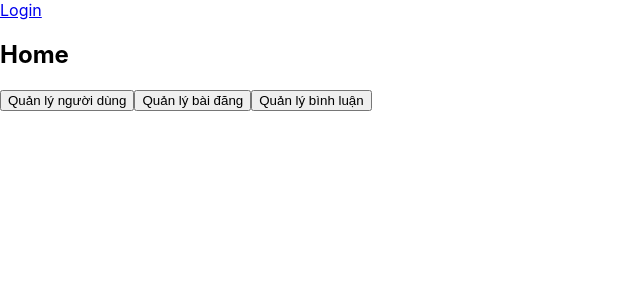
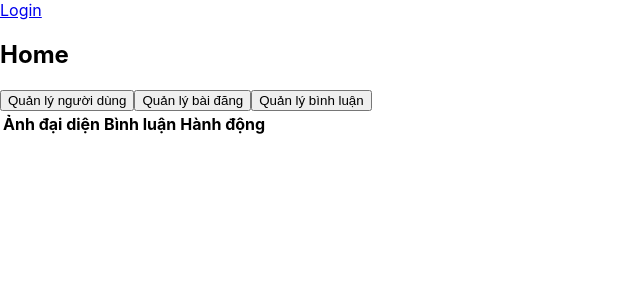
Before and after one commit to tinhtrinh/pinAdmin, a React (Create React App) app in the folder frontend/: page /home in a window 1280 px wide. Both pictures are taken after a click on the button "Quản lý bình luận". Shown: the top 300 px of the page, without its empty margins (0-640 px from the left). Built offline with nearby package versions, Linux system fonts and the light colour scheme.

Commit message:
thêm giao diện quản lý bình luận

```diff
--- /dev/null
+++ b/frontend/src/components/CommentTable.js
@@ -0,0 +1,32 @@
+import { useState, useEffect } from "react";
+import { adminService } from "../services/admin.service";
+
+const CommentTable = () => {
+    const [comments, setComments] = useState([]);
+
+    return (
+        <table>
+            <tr>
+                <th>Ảnh đại diện</th>
+                <th>Bình luận</th>
+                <th>Hành động</th>
+            </tr>
+
+            {comments.map((comment, index) => {
+                return (
+                    <tr key={index}>
+                        <td>
+                            <img src={comment.profilePhoto} style={{width: 100}}/>
+                        </td>
+                        <td>{comment.content}</td>
+                        <td>
+                            <button>Xóa</button>
+                        </td>
+                    </tr>
+                )
+            })}
+        </table>
+    );
+}
+
+export default CommentTable;
--- a/frontend/src/pages/home.js
+++ b/frontend/src/pages/home.js
@@ -3,6 +3,7 @@ import { Link } from "react-router-dom";
 
 import PinTable from "../components/PinTable";
 import UserTable from "../components/UserTable";
+import CommentTable from "../components/CommentTable";
 
 const Home = () => {
     const [isUserTableOpen, setIsUserTableOpen] = useState(false);
@@ -26,6 +27,7 @@ const Home = () => {
 
             {isPinTableOpen ? <PinTable/> : ""}
             {isUserTableOpen ? <UserTable/> : ""}
+            {isCommentTableOpen? <CommentTable/>: ""}
         </div>
     );
 }
```
